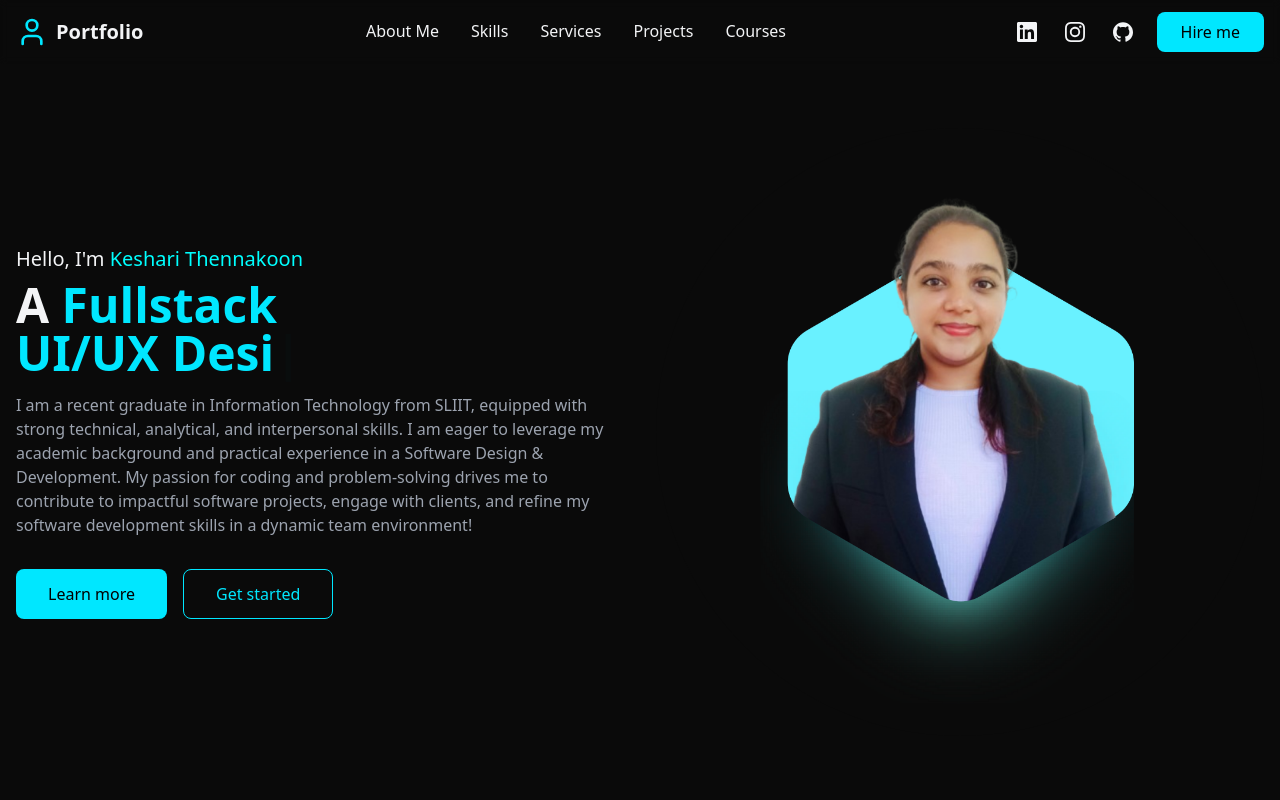
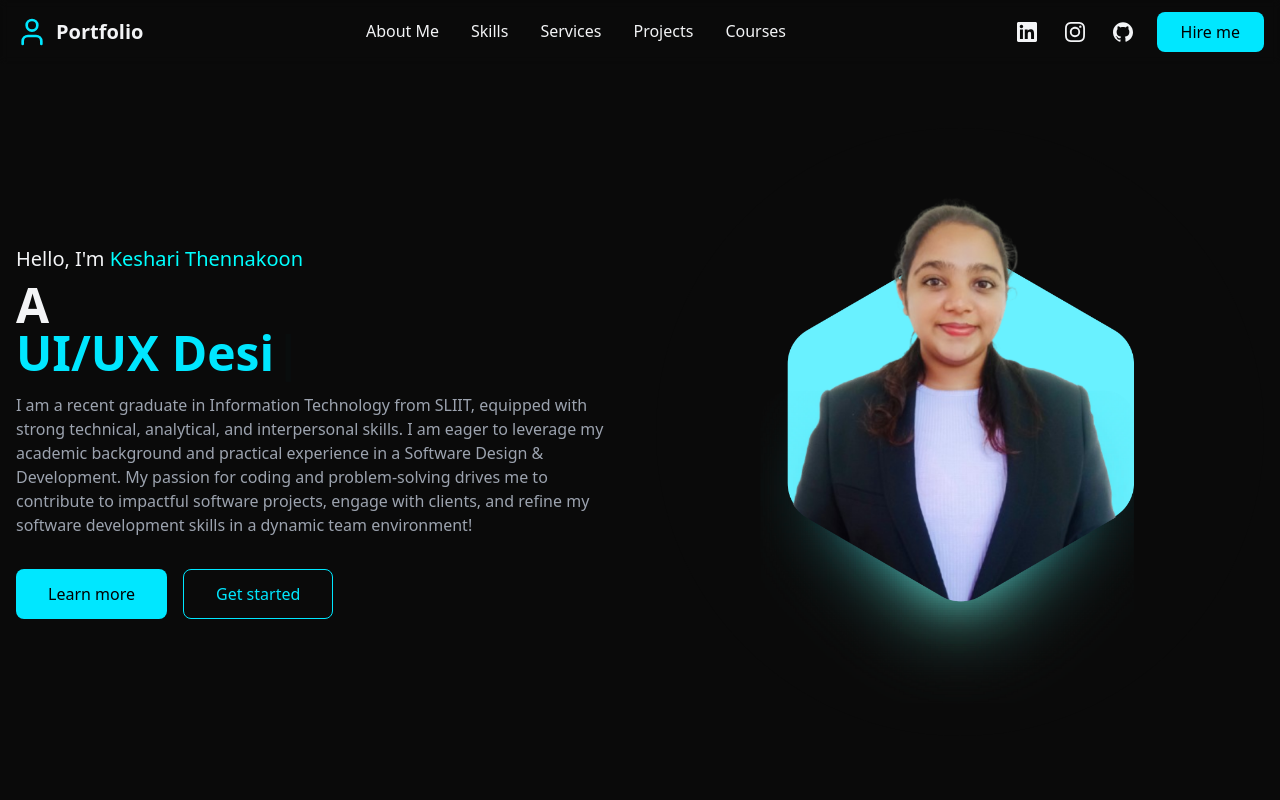
Before and after one commit to keshariT99/My-Portfolio, a React (Vite) app: page / in a window 1280 px wide. Shown: the top 800 px of the page. Built offline with nearby package versions, Linux system fonts and the light colour scheme.

Commit message:
update Hero.tsx file

```diff
--- a/src/components/Hero.tsx
+++ b/src/components/Hero.tsx
@@ -8,7 +8,7 @@ const Hero = () => {
         <div>
           <h2 className="text-xl mb-2">Hello, I'm <span className="text-[#00FFFF]">Keshari Thennakoon</span></h2>
           <h1 className="text-5xl font-bold mb-4">
-            A <span className="text-[#00E7FF]">Fullstack</span><br />
+            A {/*<span className="text-[#00E7FF]">Fullstack</span><br />*/}
             <span className="text-[#00E7FF]">
           <Typewriter
             options={{
```
